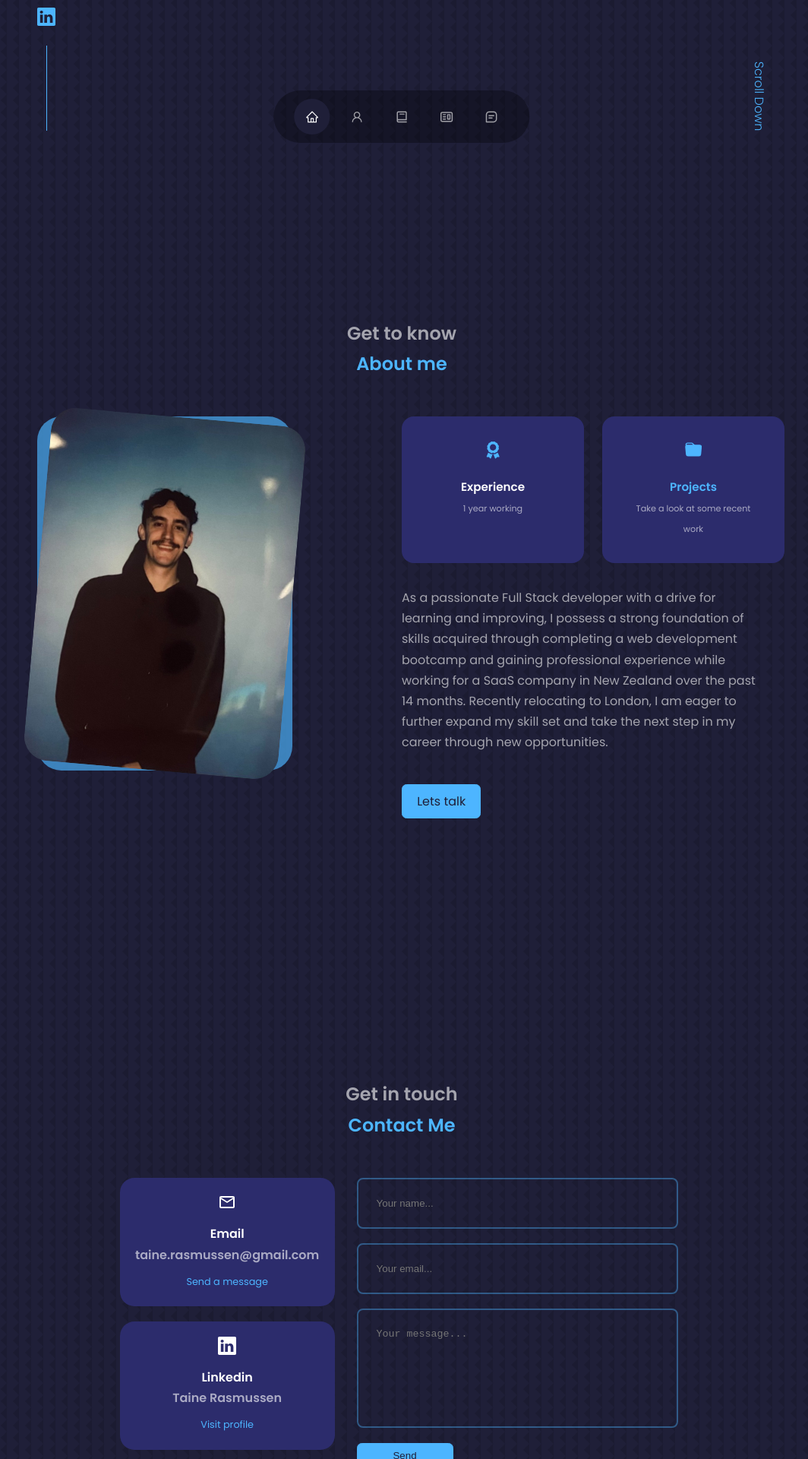
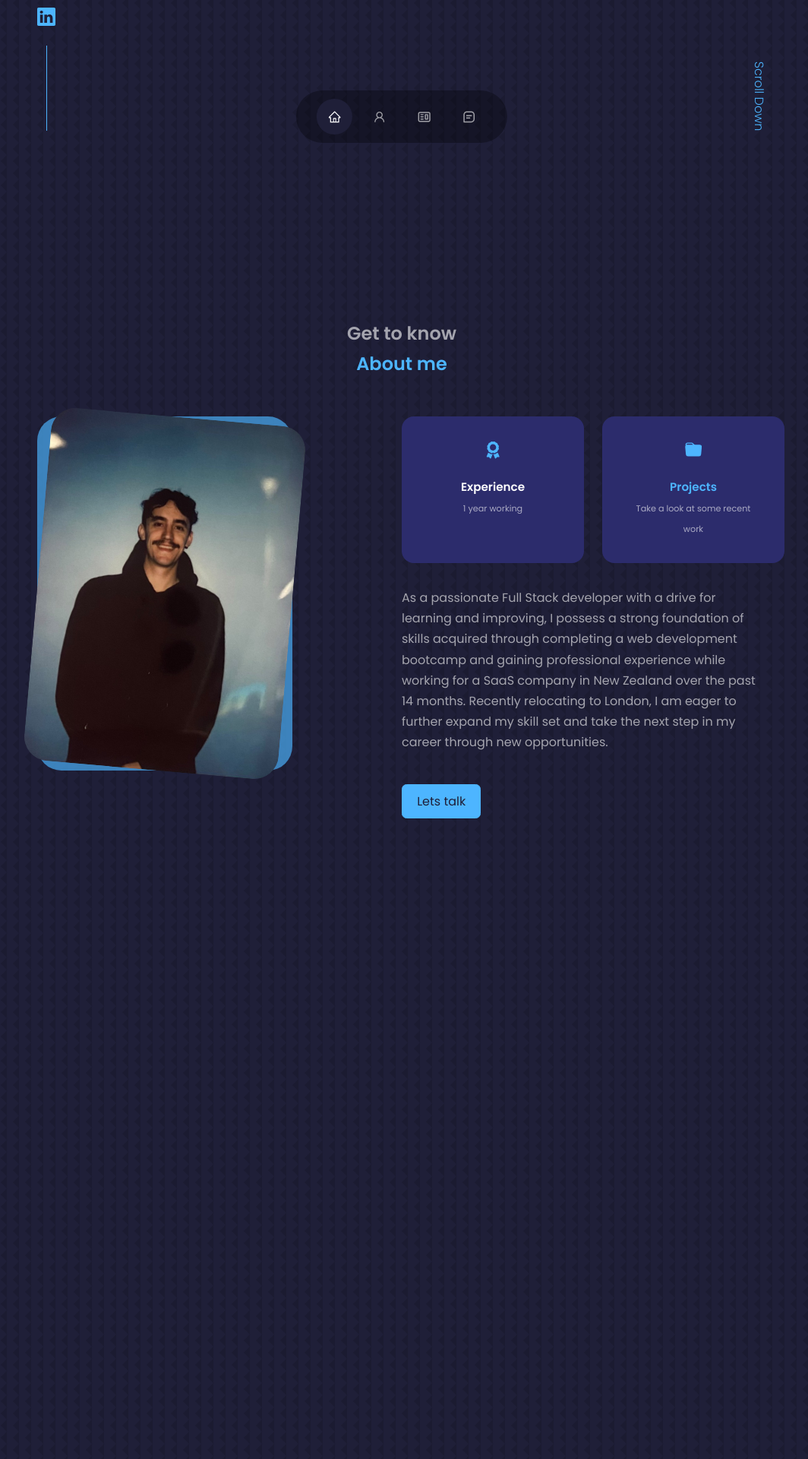
Before and after one commit to taine-rasmussen/portfoliov1, a React (Create React App) app: page / in a window 1280 px wide. Shown: the part 580-2500 px from the top of the page at 76% size, without its empty margins (111-1175 px from the left). Built offline with nearby package versions, Linux system fonts and the light colour scheme.

Commit message:
update nav with new component / remove old one

```diff
--- a/src/Components/Nav/Nav.js
+++ b/src/Components/Nav/Nav.js
@@ -26,15 +26,9 @@
         className={activeNav === 'about' ? 'active' : ''}
       ><AiOutlineUser /></a>
       <a
-        href='#experience'
-        onClick={() => setActiveNav('experience')}
-        className={activeNav === 'experience' ? 'active' : ''}
-      >
-        <BiBook /></a>
-      <a
-        href='#portfolio'
-        onClick={() => setActiveNav('portfolio')}
-        className={activeNav === 'portfolio' ? 'active' : ''}
+        href='#work'
+        onClick={() => setActiveNav('work')}
+        className={activeNav === 'work' ? 'active' : ''}
       >
         <CgWebsite /></a>
       <a
--- a/src/Components/Work/Work.js
+++ b/src/Components/Work/Work.js
@@ -1,11 +1,19 @@
-import React from 'react'
+import React, { useContext } from 'react'
+import { ActiveNavContext } from '../../ActiveNavContext'
 import './Work.css'
 
 const Work = () => {
+  const {
+    setActiveNav
+  } = useContext(ActiveNavContext)
+
   return (
-    <div>
+    <section
+      id='work'
+      onMouseEnter={() => { setActiveNav('work') }}
+    >
 
-    </div>
+    </section>
   )
 }
 
```
